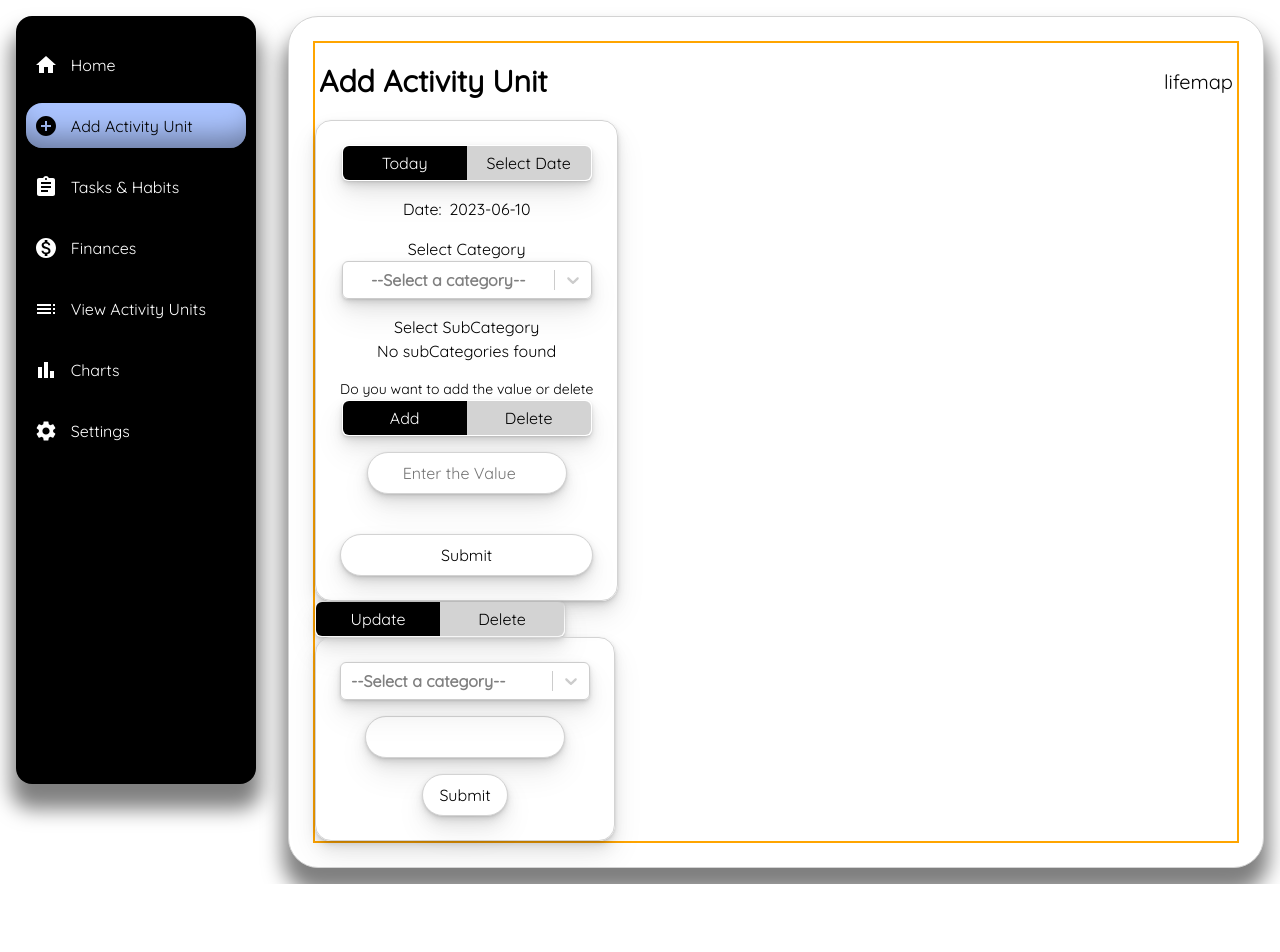
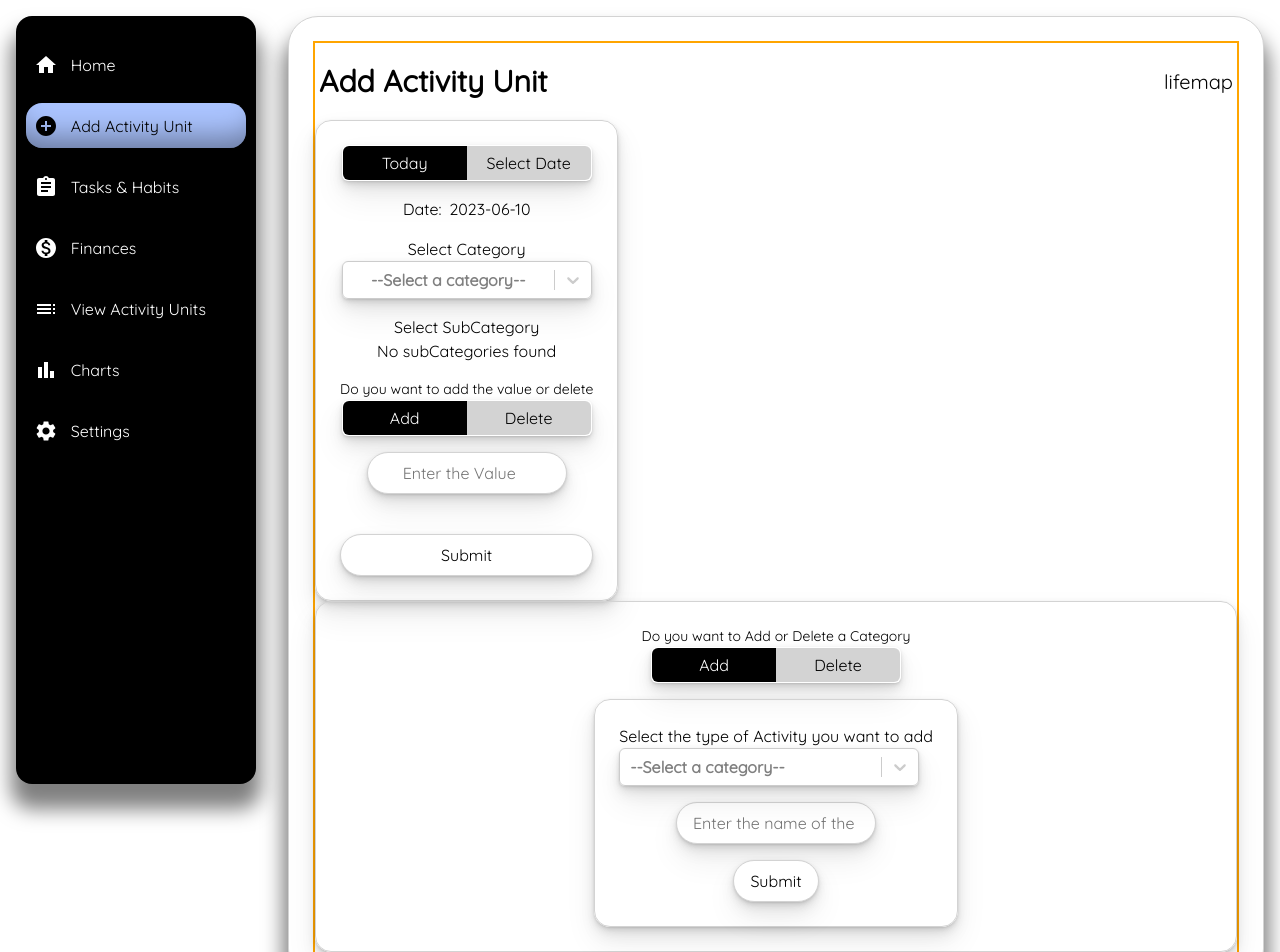
Before and after one commit to berkaysson/lifemap, a React (Create React App) app: page /edit-activity-unit in a window 1280 px wide. Shown: the top 952 px of the page. Before the commit the page ends 884 px from the top, so only its background shows below. Built offline with nearby package versions, Linux system fonts and the light colour scheme.

Commit message:
Style CategoriesForm

```diff
--- a/src/Components/Categories/CategoriesForm.js
+++ b/src/Components/Categories/CategoriesForm.js
@@ -1,7 +1,6 @@
 import { useState, useEffect } from "react";
 import styled from "styled-components";
 
-import Select from "react-select";
 import Button from "../Wrappers/Styled-Elements/Button";
 import ToggleButton from "../Wrappers/Styled-Elements/ToggleButton";
 import CategorySubCategorySelect from "./CategorySubCategorySelect.js";
@@ -9,7 +8,37 @@ import FormWrapper from "../Wrappers/Styled-Wrappers/FormWrapper";
 import { StyledSelect } from "../Wrappers/Styled-Elements/StyledSelect";
 import StyledInput from "../Wrappers/Styled-Elements/StyledInput";
 
-const CategoryUpdateFormWrapper = styled.div``;
+const CategoryUpdateFormWrapper = styled.div`
+  display: flex;
+  flex-direction: column;
+  justify-content: flex-start;
+  align-items: center;
+  gap: ${({ theme }) => theme.sizes.medium};
+  padding: ${({ theme }) => theme.sizes.large};
+  border: 1px solid ${({ theme }) => theme.colors.alternative};
+  border-radius:${({ theme }) => theme.radius.medium};
+  box-shadow: ${({ theme }) => theme.boxShadows.smallCardShadow};
+
+  & >label {
+    display: flex;
+    flex-direction: column;
+    align-items: center;
+    justify-content: center;
+    font-size: 14px;
+  }
+`;
+
+const DeleteCategoryFormWrapper = styled.div`
+  display: flex;
+  flex-direction: column;
+  justify-content: flex-start;
+  align-items: center;
+  border: 1px solid ${({ theme }) => theme.colors.alternative};
+  border-radius:${({ theme }) => theme.radius.medium};
+  box-shadow: ${({ theme }) => theme.boxShadows.smallCardShadow};
+  gap: ${({ theme }) => theme.sizes.medium};
+  padding: ${({ theme }) => theme.sizes.large};
+`
 
 const CategoriesForm = ({
   onUpdateCategory,
@@ -92,20 +121,21 @@ const CategoriesForm = ({
         return (
           <>
             <FormWrapper onSubmit={submitHandler}>
+              <label>Select the type of Activity you want to add
               <StyledSelect
                 value={selectedCategory}
                 options={categoryOptions}
                 onChange={categorySelectHandler}
                 placeholder="--Select a category--"
-              />
-              <StyledInput type="text" name="subCategoryInput" />
+              /></label>
+              <StyledInput type="text" name="subCategoryInput" placeholder="Enter the name of the category" />
               <Button text={"Submit"} type={"submit"} />
             </FormWrapper>
           </>
         );
       case "delete":
         return (
-          <>
+          <DeleteCategoryFormWrapper>
             <form>
               <CategorySubCategorySelect
                 categories={categories}
@@ -117,7 +147,7 @@ const CategoriesForm = ({
               type={"button"}
               onClick={deleteSubCategory}
             />
-          </>
+          </DeleteCategoryFormWrapper>
         );
       default:
         return null;
@@ -126,13 +156,14 @@ const CategoriesForm = ({
 
   return (
     <CategoryUpdateFormWrapper>
+      <label>Do you want to Add or Delete a Category
       <ToggleButton
         onClick={formModeChangeHandler}
         options={[
-          { label: "Update", value: "update" },
+          { label: "Add", value: "update" },
           { label: "Delete", value: "delete" },
         ]}
-      />
+      /></label>
       {getFormContent()}
     </CategoryUpdateFormWrapper>
   );
```
